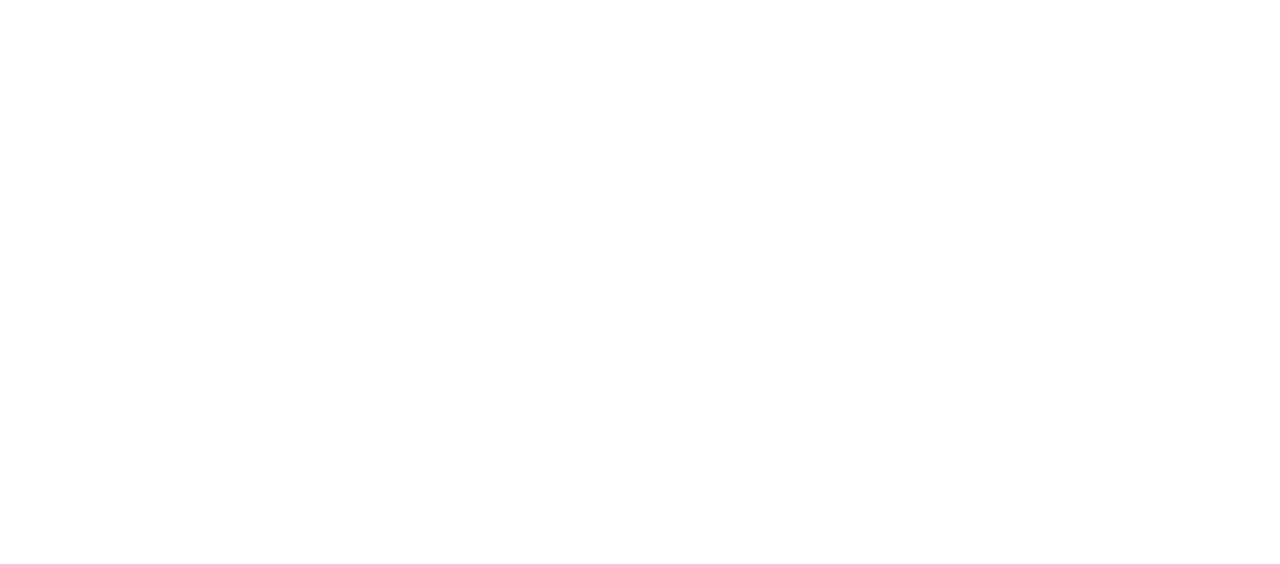
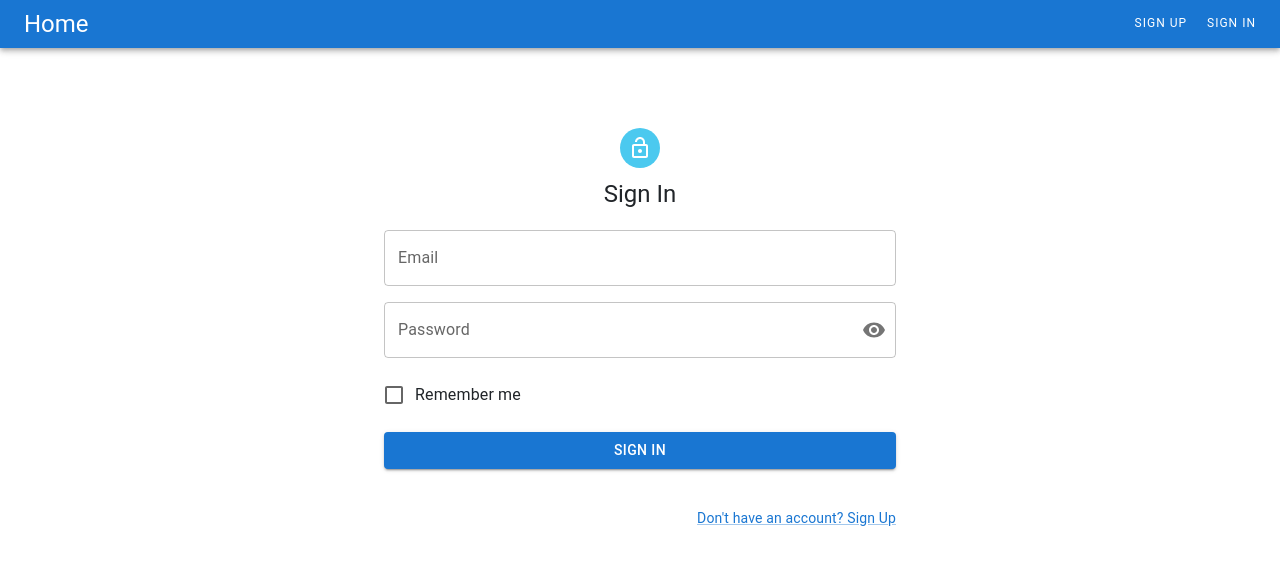
Before and after one commit to GROM-85/phone-book, a React (Create React App) app: page /phone-book/login in a window 1280 px wide. Shown: the top 564 px of the page. Built offline with nearby package versions, Linux system fonts and the light colour scheme.

Commit message:
fix path

```diff
--- a/package.json
+++ b/package.json
@@ -2,7 +2,7 @@
   "name": "react-homework-template",
   "version": "0.1.0",
   "private": true,
-  "homepage": "https://grom-85.github.io/goit-react-hw-08-phonebook/",
+  "homepage": "https://grom-85.github.io/phone-book/",
   "dependencies": {
     "@emotion/react": "^11.10.6",
     "@emotion/styled": "^11.10.6",
--- a/src/components/LoginForm/LoginForm.jsx
+++ b/src/components/LoginForm/LoginForm.jsx
@@ -111,7 +111,7 @@
           </Button>
           <Grid className={css.link}>
             <Grid item>
-              <Link href="/register" variant="body2">
+              <Link href="register" variant="body2">
                 Don't have an account? Sign Up
               </Link>
             </Grid>
--- a/src/components/SignUpForm/SignUpForm.jsx
+++ b/src/components/SignUpForm/SignUpForm.jsx
@@ -204,7 +204,7 @@
       </Formik>
       <Grid className={css.link}>
         <Grid item>
-          <Link href="/login" variant="body2">
+          <Link href="login" variant="body2">
             Already have an account? Sign in
           </Link>
         </Grid>
--- a/src/index.js
+++ b/src/index.js
@@ -13,7 +13,7 @@
   <React.StrictMode>
     <Provider store={store}>
       <PersistGate loading={null} persistor={persistor}>
-        <BrowserRouter basename='goit-react-hw-08-phonebook'>
+        <BrowserRouter basename='phone-book'>
           <App />
         </BrowserRouter>
         <Toaster position="top-center" reverseOrder={false} autoClose={2000} />
```
Also changed, not shown: 1 other file (tests, documents, lock files or other folders).
